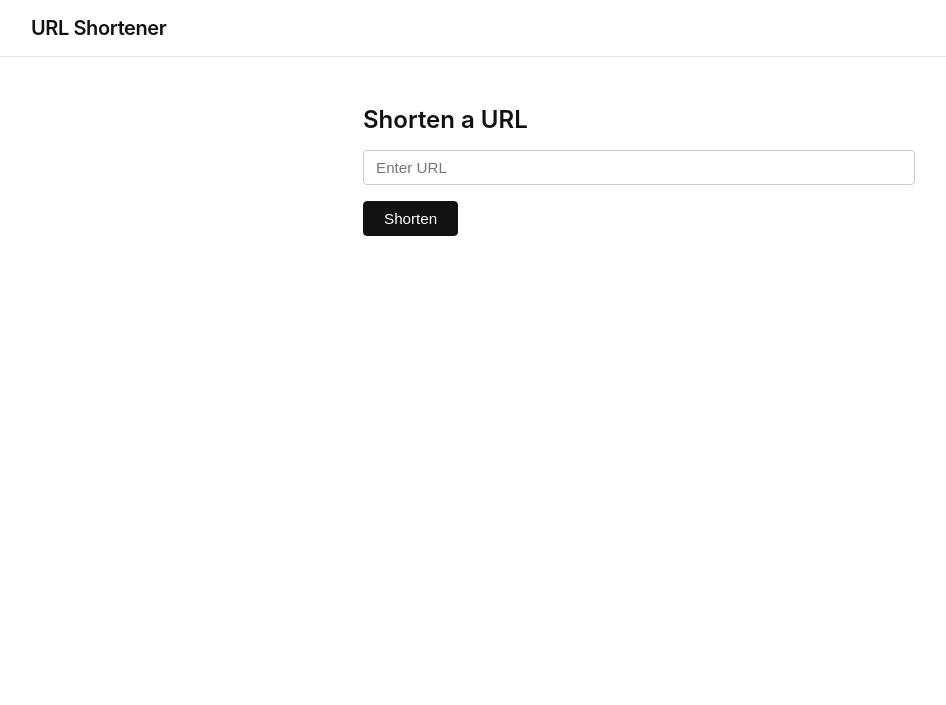
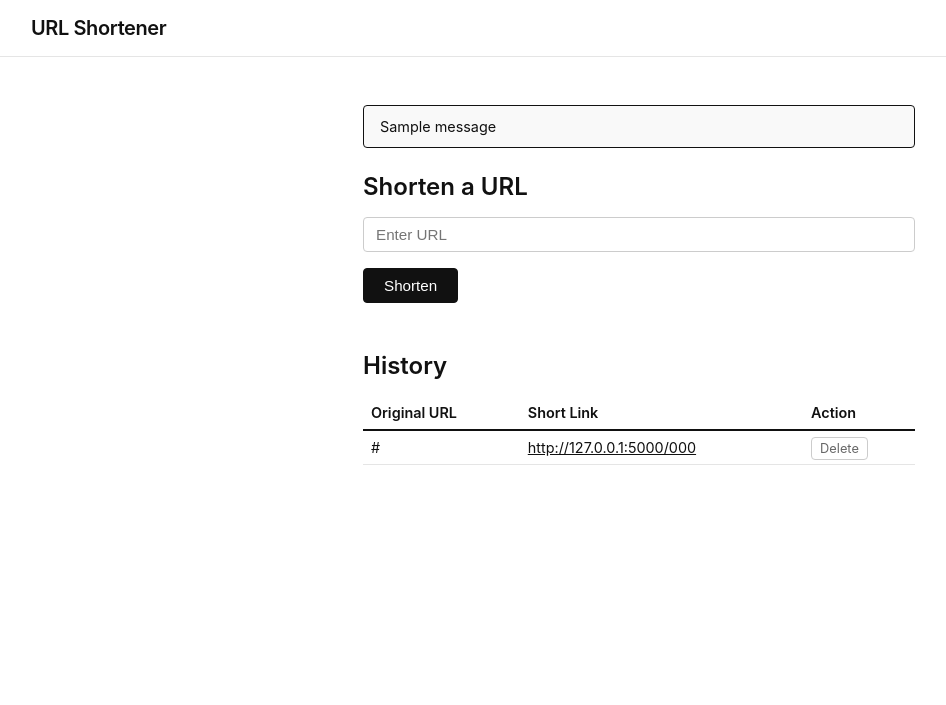
Before and after one commit to aamir-sidd/url_shortener, a Flask app: page / in a window 1280 px wide. Shown: the top 705 px of the page, without its empty margins (1-947 px from the left). Run offline with Flask 3, Linux system fonts and the light colour scheme; tables that the repository leaves empty hold one stand-in row (values such as "Sample post"); one stand-in notice (Sample message) is shown.

Commit message:
flash messages, history and deletion

```diff
--- a/app.py
+++ b/app.py
@@ -1,9 +1,11 @@
-from flask import Flask, request, redirect, render_template
+from flask import Flask, request, redirect, render_template, flash, url_for
 from flask_sqlalchemy import SQLAlchemy
 import random
 import string
+import re
 
 app = Flask(__name__)
+app.secret_key = "url_shortener_dev_secret_key"
 
 # Database configuration
 app.config["SQLALCHEMY_DATABASE_URI"] = "sqlite:///urls.db"
@@ -38,17 +40,33 @@ def generate_code(length=6):
     characters = string.ascii_letters + string.digits
     return ''.join(random.choice(characters) for _ in range(length))
 
+def is_valid_url(url):
+    regex = re.compile(
+        r'^https?://'
+        r'(?:(?:[A-Z0-9](?:[A-Z0-9-]{0,61}[A-Z0-9])?\.)+(?:[A-Z]{2,6}\.?|[A-Z0-9-]{2,}\.?)|'
+        r'localhost|'
+        r'\d{1,3}\.\d{1,3}\.\d{1,3}\.\d{1,3})'
+        r'(?::\d+)?'
+        r'(?:/?|[/?]\S+)$', re.IGNORECASE)
+    return re.match(regex, url) is not None
+
 @app.route('/')
 def home():
-    return render_template("home.html")
+    urls = URL.query.all()
+    return render_template("home.html", urls=urls)
 
 @app.route("/shorten", methods=["POST"])
 def shorten():
     long_url = request.form["long_url"].strip()
 
-    # URL Validation / Normalization
+    # URL Normalization
     if not (long_url.startswith("http://") or long_url.startswith("https://")):
         long_url = "https://" + long_url
+
+    # URL Validation
+    if not is_valid_url(long_url):
+        flash("Invalid URL! Please enter a valid web address.", "error")
+        return redirect(url_for("home"))
 
     # Generate a unique short code to prevent collisions
     while True:
@@ -66,7 +84,8 @@ def shorten():
     db.session.add(new_url)
     db.session.commit()
 
-    return redirect(f"/result/{short_code}")
+    flash("URL created successfully!", "success")
+    return redirect(url_for("result", short_code=short_code))
 
 @app.route("/result/<short_code>")
 def result(short_code):
@@ -88,5 +107,16 @@ def redirect_url(short_code):
 
     return "URL not found"
 
+@app.route("/delete/<short_code>")
+def delete_url(short_code):
+    url = URL.query.filter_by(short_code=short_code).first()
+    if url:
+        db.session.delete(url)
+        db.session.commit()
+        flash("URL deleted successfully!", "success")
+    else:
+        flash("URL not found!", "error")
+    return redirect(url_for("home"))
+
 if __name__ == "__main__":
     app.run(debug=True)
--- a/static/style.css
+++ b/static/style.css
@@ -106,3 +106,76 @@ h2, h3 {
 p {
     margin: 0 0 1rem 0;
 }
+
+/* Flash Messages */
+.flashes {
+    margin-bottom: 1.5rem;
+}
+
+.flash {
+    padding: 0.75rem 1rem;
+    font-size: 0.9rem;
+    border-radius: 4px;
+    margin-bottom: 0.75rem;
+    border: 1px solid #111111;
+}
+
+.flash.success {
+    background-color: #f9f9f9;
+    color: #111111;
+    border-style: solid;
+}
+
+.flash.error {
+    background-color: #f9f9f9;
+    color: #111111;
+    border-style: dashed;
+}
+
+/* History Section */
+.history-section {
+    margin-top: 3rem;
+}
+
+.history-table {
+    width: 100%;
+    border-collapse: collapse;
+    margin-top: 1rem;
+    font-size: 0.9rem;
+}
+
+.history-table th, .history-table td {
+    padding: 0.5rem;
+    text-align: left;
+    border-bottom: 1px solid #e5e5e5;
+}
+
+.history-table th {
+    font-weight: 600;
+    border-bottom: 2px solid #111111;
+}
+
+.long-url-cell {
+    max-width: 220px;
+    overflow: hidden;
+    text-overflow: ellipsis;
+    white-space: nowrap;
+}
+
+.delete-btn {
+    color: #666666;
+    text-decoration: none;
+    font-size: 0.8rem;
+    border: 1px solid #cccccc;
+    padding: 0.2rem 0.5rem;
+    border-radius: 4px;
+    background-color: #ffffff;
+    transition: background-color 0.15s ease, color 0.15s ease, border-color 0.15s ease;
+}
+
+.delete-btn:hover {
+    color: #ffffff;
+    background-color: #111111;
+    border-color: #111111;
+    text-decoration: none;
+}
--- a/templates/base.html
+++ b/templates/base.html
@@ -13,6 +13,16 @@
         <h1><a href="/">URL Shortener</a></h1>
     </header>
     <main>
+        {% with messages = get_flashed_messages(with_categories=true) %}
+            {% if messages %}
+                <div class="flashes">
+                    {% for category, message in messages %}
+                        <div class="flash {{ category }}">{{ message }}</div>
+                    {% endfor %}
+                </div>
+            {% endif %}
+        {% endwith %}
+
         {% block content %}{% endblock %}
     </main>
     <footer>
--- a/templates/home.html
+++ b/templates/home.html
@@ -8,4 +8,34 @@
         <input name="long_url" placeholder="Enter URL" required>
         <button type="submit">Shorten</button>
     </form>
+
+    {% if urls %}
+        <div class="history-section">
+            <h2>History</h2>
+            <table class="history-table">
+                <thead>
+                    <tr>
+                        <th>Original URL</th>
+                        <th>Short Link</th>
+                        <th>Action</th>
+                    </tr>
+                </thead>
+                <tbody>
+                    {% for url in urls %}
+                        <tr>
+                            <td class="long-url-cell" title="{{ url.long_url }}">{{ url.long_url }}</td>
+                            <td>
+                                <a href="/{{ url.short_code }}" target="_blank">
+                                    http://127.0.0.1:5000/{{ url.short_code }}
+                                </a>
+                            </td>
+                            <td>
+                                <a href="/delete/{{ url.short_code }}" class="delete-btn">Delete</a>
+                            </td>
+                        </tr>
+                    {% endfor %}
+                </tbody>
+            </table>
+        </div>
+    {% endif %}
 {% endblock %}
```
Also changed, not shown: version-8.md (added, +80 -0 lines), version-9.md (added, +82 -0 lines).
